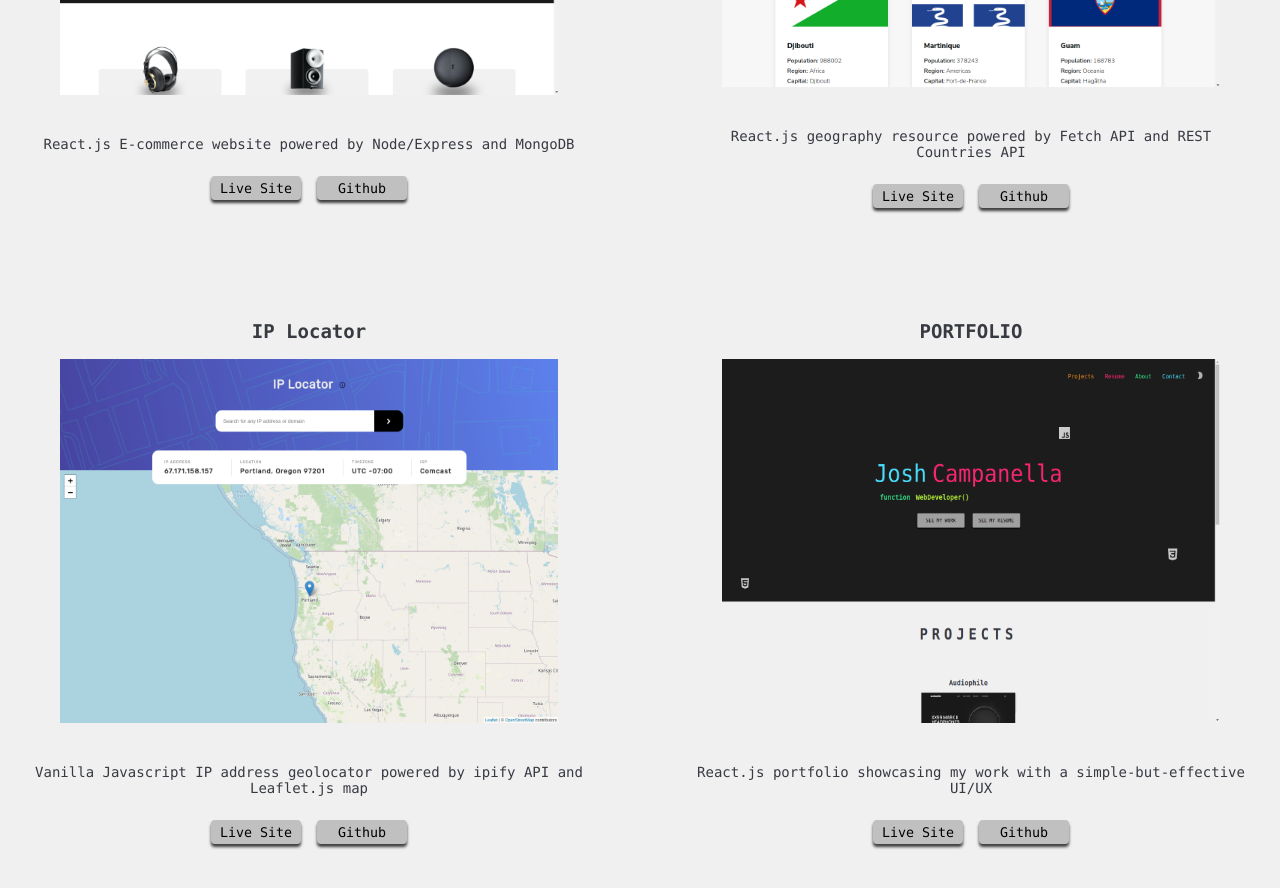
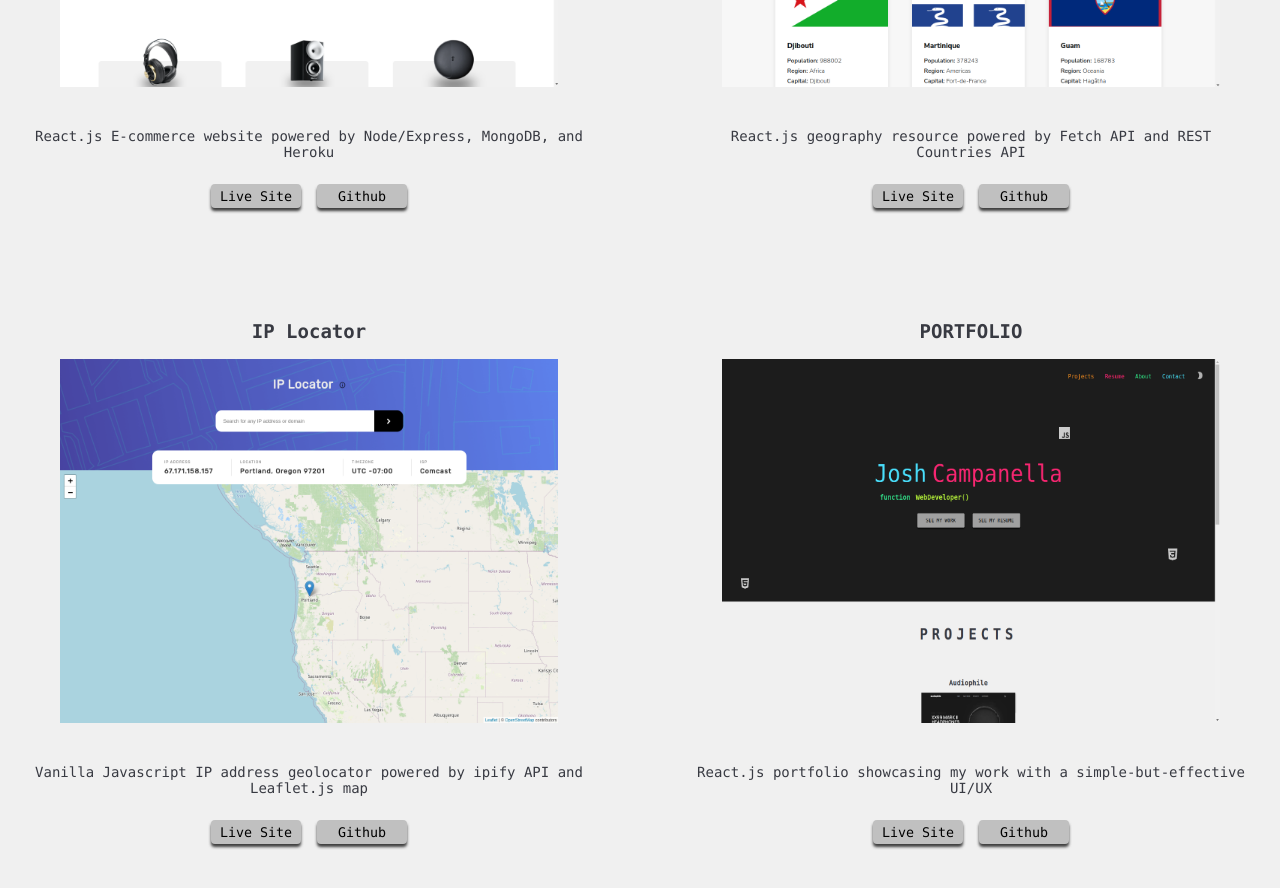
Before and after one commit to joshcamp503/joshcamp503.github.io, a React (Create React App) app: page / in a window 1280 px wide. Shown: the part 1220-2108 px from the top of the page. Built offline with nearby package versions, Linux system fonts and the light colour scheme; a web font is replaced by a local one.

Commit message:
added Heroku to project description of audiophile

```diff
--- a/src/components/Navbar/Navbar.js
+++ b/src/components/Navbar/Navbar.js
@@ -37,7 +37,7 @@ const Navbar = ({ refList, navScroll }) => {
         <ModeSelector />
       </nav>
       {showNav && <div className="navmenu-container">
-        <div className="x-btn" onClick={closeNav} ><span>x</span></div>
+        <div className="x-btn"><span onClick={closeNav} >x</span></div>
         <Navmenu closeNav={closeNav} />
       </div>}
     </div>
--- a/src/components/Projects/Projects.js
+++ b/src/components/Projects/Projects.js
@@ -35,7 +35,7 @@ const Projects = () => {
         <div className="preview-box">
           <h2 className="project-title">Audiophile</h2>
           <img src={Audiophile} alt="audiophile" className="preview-img" />
-          <h3 className="subheading">React.js E-commerce website powered by Node/Express and MongoDB</h3>
+          <h3 className="subheading">React.js E-commerce website powered by Node/Express, MongoDB, and Heroku</h3>
           <div className="buttons">
             <button className="live-site" onClick={() => {handleClick(audioSiteURL)}}>Live Site</button>
             <button className="github" onClick={() => {handleClick(audioGithub)}}>Github</button>
--- a/src/components/Resume/Resume.css
+++ b/src/components/Resume/Resume.css
@@ -39,7 +39,9 @@
 @media screen and (min-width: 1200px) {
   .resume object {
     display: block;
+    height: 1200px;
     margin: 5rem 0;
+    width: 925px;
   }
 
   .resume #button2 {
--- a/src/components/Resume/Resume.js
+++ b/src/components/Resume/Resume.js
@@ -15,7 +15,7 @@ const Resume = () => {
       <div className="resume">
         <h1 className="title">RESUME</h1>
         <button className="download" onClick={() => {saveAs(ResumePDF, 'josh-campanella-resume-2022.pdf')}}>DOWNLOAD</button>
-        <object data={ResumePDF} type="application/pdf" width="1200px" height="1200px">Resume not found</object>
+        <object data={ResumePDF} type="application/pdf" >Resume not found</object>
         <button className="download" id="button2" onClick={() => {saveAs(ResumePDF, 'josh-campanella-resume-2022.pdf')}}>DOWNLOAD</button>
       </div>
     </Element>
```
